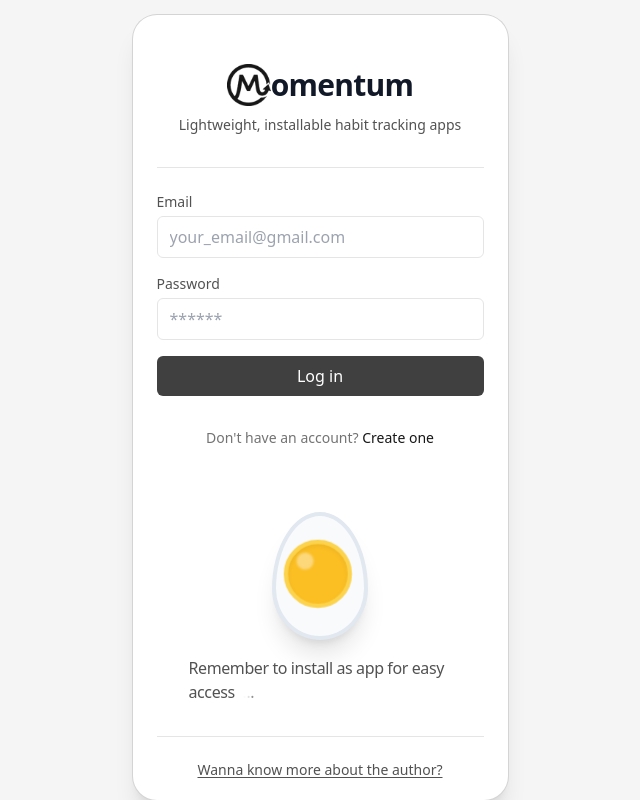
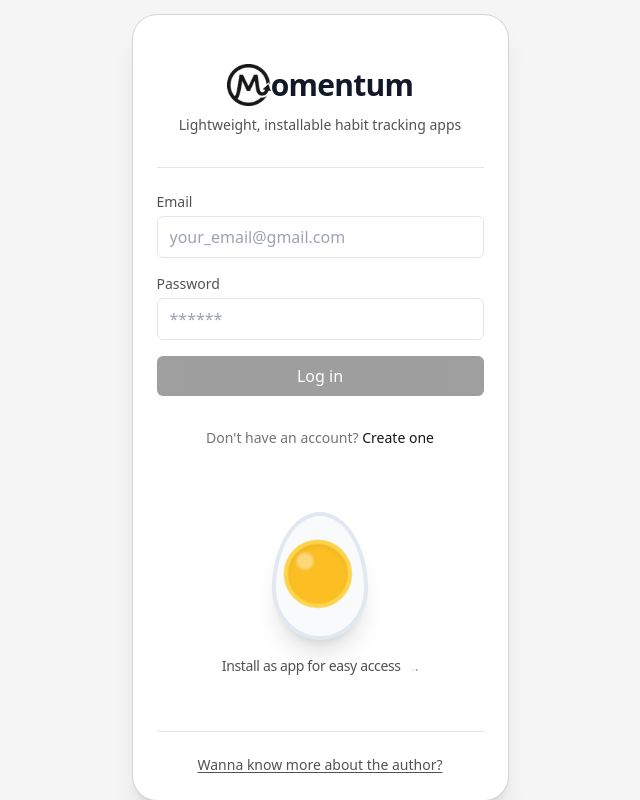
Before and after one commit to decomle/momentum, a React (Vite) app in the folder frontend/momentum-pwa/: page /login in a window 1280 px wide. Shown: the whole page, without its empty margins (320-960 px from the left). Built offline with nearby package versions, Linux system fonts and the light colour scheme; no server answers.

Commit message:
Logged in done

```diff
--- a/frontend/momentum-pwa/src/components/JammyLoader.tsx
+++ b/frontend/momentum-pwa/src/components/JammyLoader.tsx
@@ -13,7 +13,7 @@ function JammyLoader({desc = "Perfecting Yolk..."} : {desc?: string | React.Reac
 
       </div>
 
-      <p className="text-neutral-600 tracking-tight">{desc}</p>
+      <p className="text-neutral-600 text-sm tracking-tight">{desc}</p>
     </div>
   );
 }
--- a/frontend/momentum-pwa/src/pages/login/index.tsx
+++ b/frontend/momentum-pwa/src/pages/login/index.tsx
@@ -1,3 +1,4 @@
+import { useRef, useState } from "react"
 import { useMutation } from '@tanstack/react-query'
 import { Link, useNavigate, useLocation } from "react-router-dom"
 
@@ -10,6 +11,8 @@ import { JammyLoader, LoadingDots, AuthorCard } from '@/components/commons'
 export default () => {
   const navigate = useNavigate()
   const location = useLocation()
+  const formRef = useRef<HTMLFormElement>(null)
+  const [isFormValid, setIsFormValid] = useState(false)
 
   const from = location.state?.from?.pathname || "/demo/dashboard"
 
@@ -29,6 +32,10 @@ export default () => {
     mutation.mutate({ email, password })
   }
 
+  function handleFormInput() {
+    setIsFormValid(formRef.current?.checkValidity() ?? false)
+  }
+
   return (
     <div className="h-full flex px-6 pt-12 pb-6">
       <div className="w-full flex-1 flex flex-col">
@@ -38,15 +45,17 @@ export default () => {
           <CenterAlginedHeading />
 
           <div className="pt-6 border-t border-neutral-200">
-            <form className="space-y-4" action={handleSubmit}>
-
+            <form ref={formRef} className="space-y-4"
+              action={handleSubmit}
+              onInput={handleFormInput}
+              onChange={handleFormInput}>
               {/* Email */}
               <div>
                 <label className="block text-sm text-neutral-600 mb-1">
                   Email
                 </label>
 
-                <input type="email" placeholder="your_email@gmail.com"
+                <input type="email" name="email" required placeholder="your_email@gmail.com"
                   className="w-full px-3 py-2 border border-neutral-200 rounded-md focus:outline-none focus:ring-2 focus:ring-neutral-300"
                 />
               </div>
@@ -57,13 +66,15 @@ export default () => {
                   Password
                 </label>
 
-                <input type="password" placeholder="******"
+                <input type="password" name="password" required placeholder="******"
                   className="w-full px-3 py-2 border border-neutral-200 rounded-md focus:outline-none focus:ring-2 focus:ring-neutral-300"
                 />
               </div>
 
               {/* Login Button */}
-              <button type="submit" className="w-full py-2 btn-primary rounded-md transition">
+              <button type="submit" disabled={!isFormValid || mutation.isPending}
+                className="w-full py-2 btn-primary rounded-md transition disabled:opacity-50 disabled:cursor-not-allowed"
+              >
                 Log in
               </button>
 
@@ -80,7 +91,7 @@ export default () => {
         </div>
 
         <div className="mt-8">
-          <JammyLoader desc={<LoadingDots prefix="Remember to install as app for easy access" />}/>
+          <JammyLoader desc={<LoadingDots prefix="Install as app for easy access" />}/>
         </div>
 
         <div className="mt-auto pt-5 border-t border-neutral-200 text-center">
```
